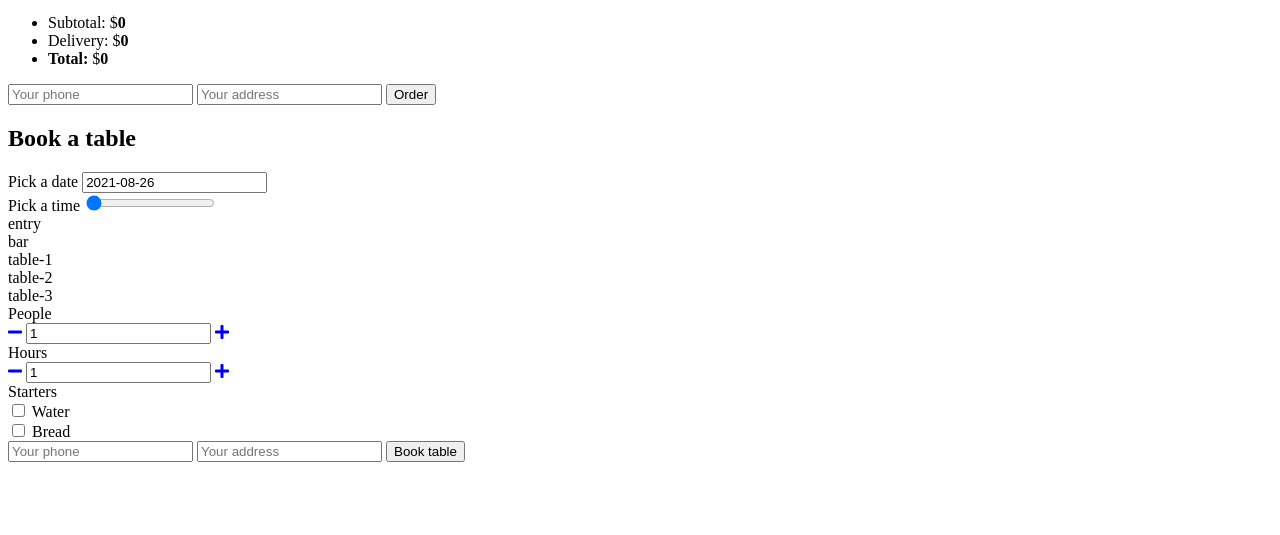
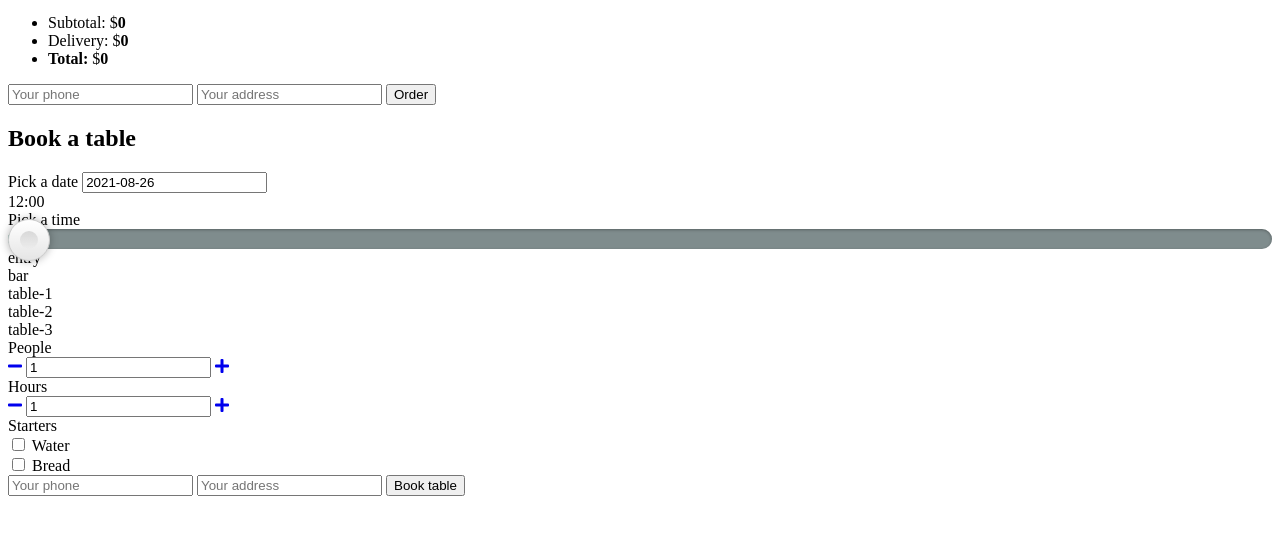
Before and after one commit to bmosurek/pizza-shop, a website with bundled scripts: page src/index.html in a window 1280 px wide. Shown: the part 165-700 px from the top of the page. Built offline with nearby package versions, Linux system fonts and the light colour scheme; files whose address does not match are found by name.

Commit message:
Fixed: HourPicker.js

```diff
--- a/src/index.html
+++ b/src/index.html
@@ -293,7 +293,7 @@
       </div>
     </script>
 
-    <script scr="./vendor/range-slider.min.js"></script>
+    <script src="./vendor/range-slider.min.js"></script>
     <script src="https://cdn.jsdelivr.net/npm/flatpickr"></script>
     <script src="https://cdnjs.cloudflare.com/ajax/libs/handlebars.js/4.1.0/handlebars.min.js"></script>
     <script src="js/app.js" type="module"></script>
--- a/src/js/components/HourPicker.js
+++ b/src/js/components/HourPicker.js
@@ -1,3 +1,4 @@
+/* global rangeSlider */
 import BaseWidget from '../Components/BaseWidget.js';
 import { select, settings } from '../settings.js';
 import utils from '../utils.js';
@@ -20,8 +21,6 @@ class HourPicker extends BaseWidget {
 
   initPlugin() {
     const thisWidget = this;
-    // eslint-disable-next-line no-undef
-    /* global rangeSlider */
     rangeSlider.create(thisWidget.dom.input);
     //method creates a new object, using an existing object as the prototype of the newly created object.
     thisWidget.dom.input.addEventListener('input', function () {
@@ -37,7 +36,10 @@ class HourPicker extends BaseWidget {
     return true;
   }
 
-  renderValue() {}
+  renderValue() {
+    const thisWidget = this;
+    thisWidget.dom.output.innerHTML = thisWidget.value;
+  }
 }
 
 export default HourPicker;
```
Also changed, not shown: 1 other file.
